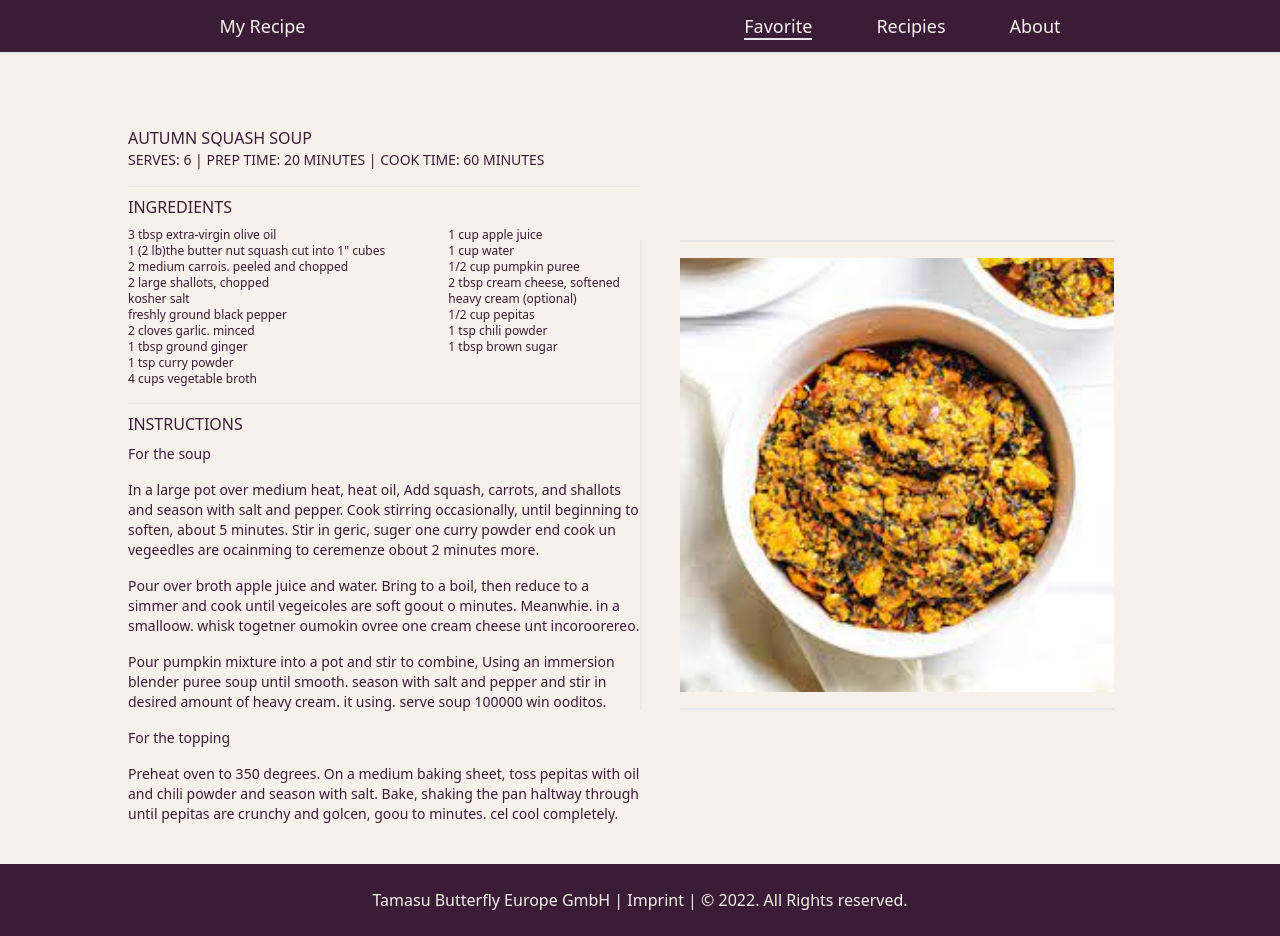
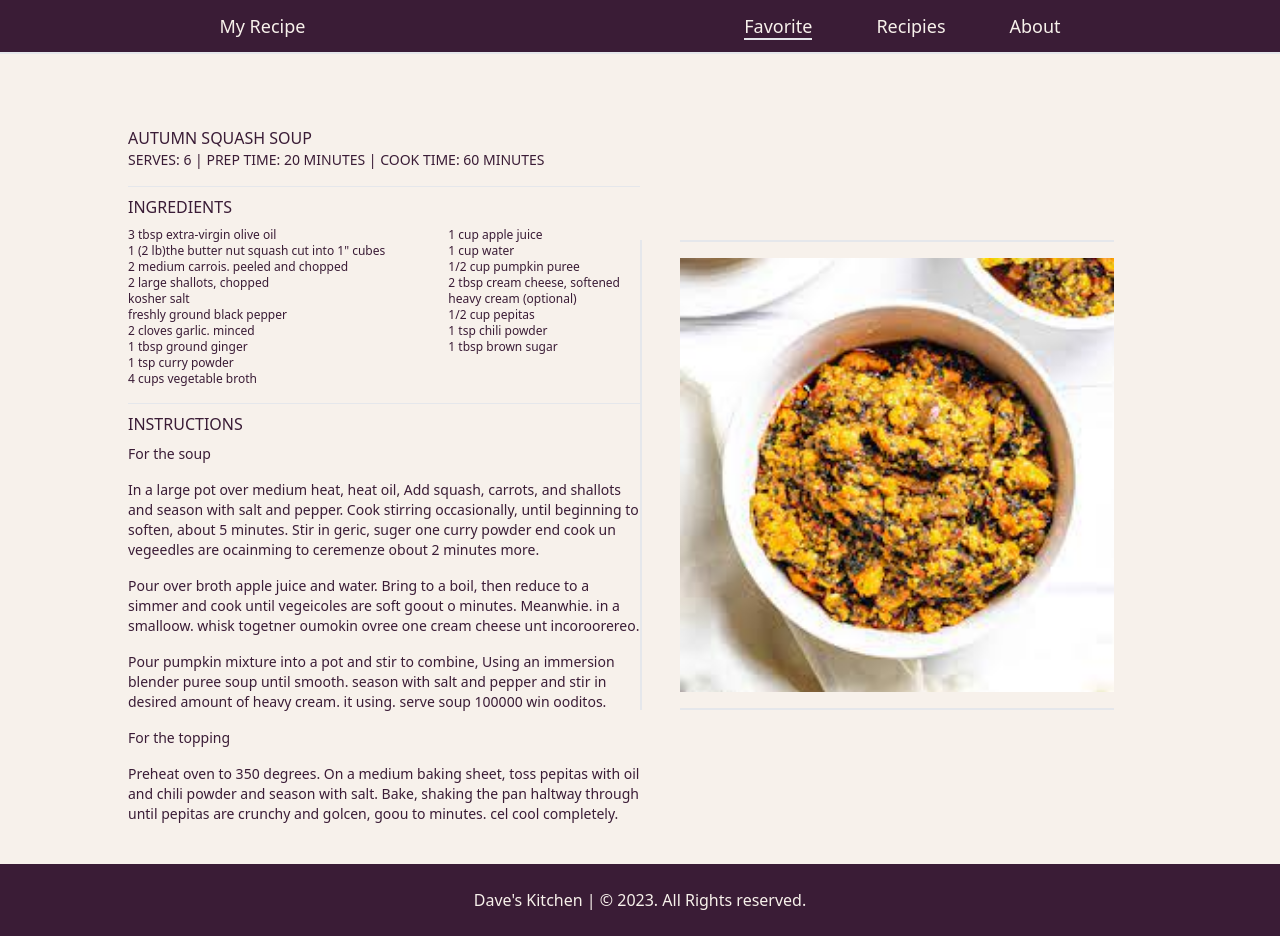
Before and after one commit to o-david/recipe_app, a React (Vite) app: page / in a window 1280 px wide. Built offline with nearby package versions, Linux system fonts and the light colour scheme.

Commit message:
Finishing touches

```diff
--- a/src/components/footer/Footer.tsx
+++ b/src/components/footer/Footer.tsx
@@ -1,6 +1,6 @@
 
 export const Footer = () => {
   return (
-        <p className="bg-primary text-center text-secondary py-6">Tamasu Butterfly Europe GmbH | Imprint | © 2022. All Rights reserved.</p>
+        <p className="bg-primary text-center text-secondary py-6">Dave's Kitchen | © 2023. All Rights reserved.</p>
   )
 }
```
